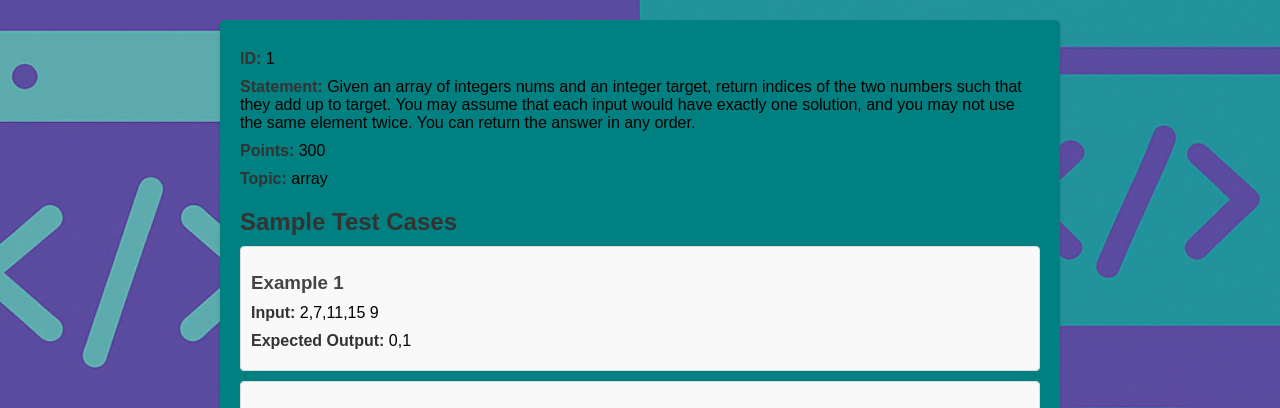
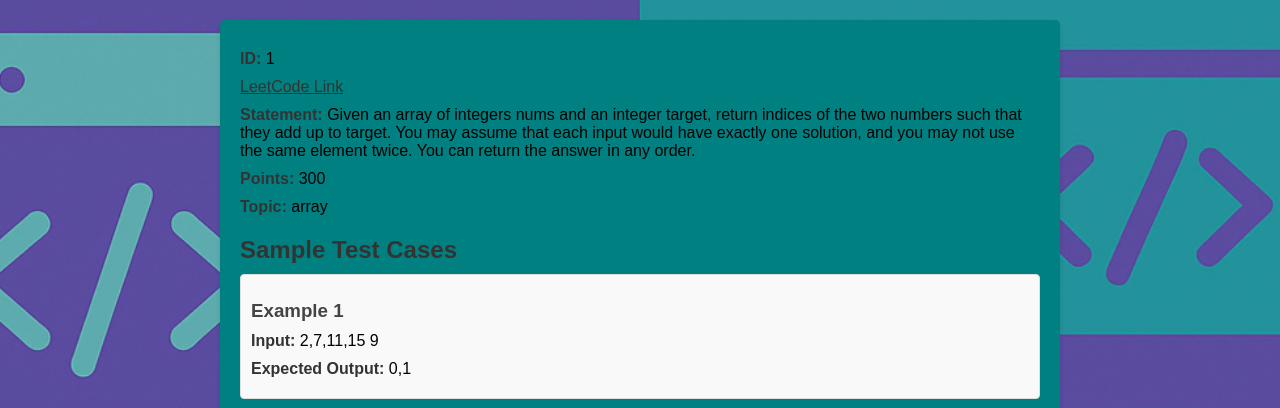
Before and after one commit to anushree200/CP_tracker, a Flask app: page /problem/1 in a window 1280 px wide. Shown: the part 77-485 px from the top of the page. Run offline with Flask 3, Linux system fonts and the light colour scheme; data comes from the database, SQL or seed files in the repository; both versions use the stored data as it was after the commit.

Commit message:
added link to other platforms

```diff
--- a/createdb.py
+++ b/createdb.py
@@ -2,10 +2,10 @@ import sqlite3
 import json
 conn = sqlite3.connect("problems.db")
 cur = conn.cursor()
-cur.execute("CREATE TABLE problems(id INTEGER PRIMARY KEY, title TEXT NOT NULL, description TEXT NOT NULL, points INTEGER NOT NULL, topic TEXT NOT NULL, test_inputs TEXT NOT NULL, test_outputs TEXT NOT NULL,attempts INTEGER DEFAULT 0,solved INTEGER DEFAULT 0)")
+cur.execute("CREATE TABLE problems(id INTEGER PRIMARY KEY, title TEXT NOT NULL, description TEXT NOT NULL, points INTEGER NOT NULL, topic TEXT NOT NULL, test_inputs TEXT NOT NULL, test_outputs TEXT NOT NULL,attempts INTEGER DEFAULT 0,solved INTEGER DEFAULT 0, platformname TEXT NOT NULL, link TEXT NOT NULL)")
 cur.execute(
-    "INSERT INTO problems (id, title, description, points,topic,test_inputs, test_outputs, attempts, solved) VALUES (?, ?, ?, ?,?,?,?,?,?)",
-    (1, 'Two Sum', 'Given an array of integers nums and an integer target, return indices of the two numbers such that they add up to target. You may assume that each input would have exactly one solution, and you may not use the same element twice. You can return the answer in any order.', 300,'array', json.dumps(['2,7,11,15\n9','3,2,4\n6','3,3\n6']),json.dumps(['0,1','1,2','0,1']),0,0)
+    "INSERT INTO problems (id, title, description, points,topic,test_inputs, test_outputs, attempts, solved,platformname,link) VALUES (?, ?, ?, ?,?,?,?,?,?,?,?)",
+    (1, 'Two Sum', 'Given an array of integers nums and an integer target, return indices of the two numbers such that they add up to target. You may assume that each input would have exactly one solution, and you may not use the same element twice. You can return the answer in any order.', 300,'array', json.dumps(['2,7,11,15\n9','3,2,4\n6','3,3\n6']),json.dumps(['0,1','1,2','0,1']),0,0,'LeetCode','https://leetcode.com/problems/two-sum/description/')
 )
 conn.commit()
 conn.close()
--- a/static/problemdetail.css
+++ b/static/problemdetail.css
@@ -33,7 +33,10 @@ body {
 .back-link:hover {
     text-decoration: underline;
 }
-
+.platformlink{
+    position: relative;
+    color: #333;
+}
 
 .problem-detail {
     max-width: 800px;
--- a/templates/problemdetail.html
+++ b/templates/problemdetail.html
@@ -14,6 +14,7 @@
     </div>
     <div class="problem-detail">
         <p><strong>ID:</strong> {{ problem[0] }}</p>
+        <a href="{{ problem [10]}}" class="platformlink">{{ problem[9] }} Link</a>
         <p><strong>Statement:</strong> {{ problem[2] }}</p>
         <p><strong>Points:</strong> {{ problem[3] }}</p>
         <p><strong>Topic:</strong> {{ problem[4] }}</p>
```
Also changed, not shown: problems.db.
